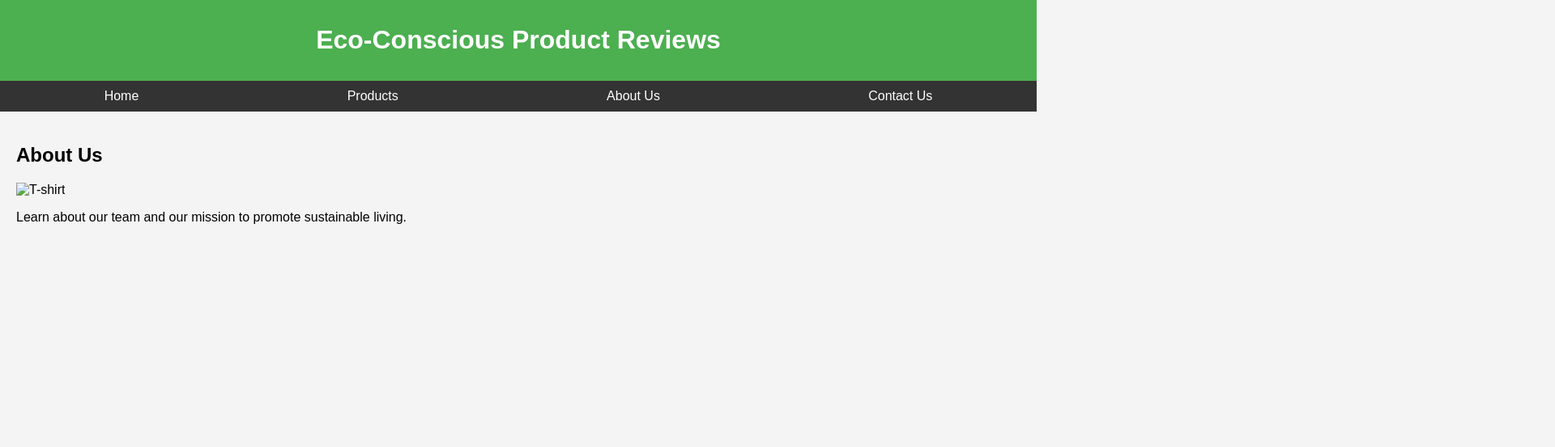
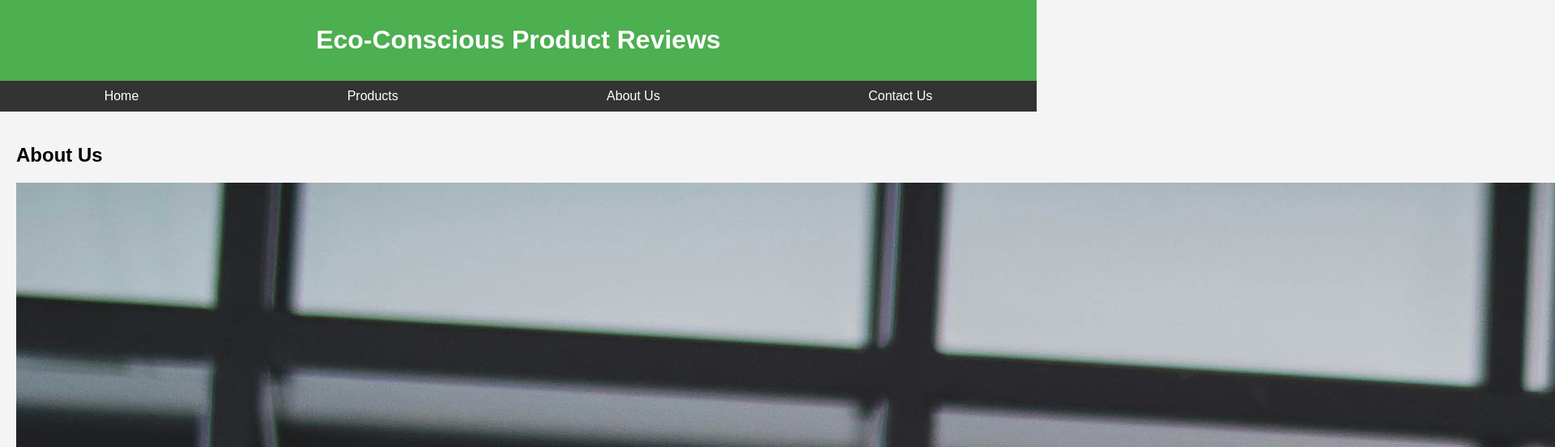
Before and after one commit to DivyaSriVikrayala/EcoProductAskCodi, a plain HTML site: page index.html in a window 1280 px wide. Both pictures are taken after a click on the link "About Us". Shown: the top 553 px of the page at 81% size, 1920 px wide, since content can reach past the window. Drawn offline with Linux system fonts and the light colour scheme.

Commit message:
Update index.html

```diff
--- a/index.html
+++ b/index.html
@@ -108,7 +108,7 @@
   </section>
   <section id="about">
     <h2>About Us</h2>
-    <img src="images/ecolifestyle.jpg" alt="T-shirt" />
+    <img src="images/aboutus.jpg" alt="about us" />
     <p>Learn about our team and our mission to promote sustainable living.</p>
   </section>
   <section id="contact">
```
